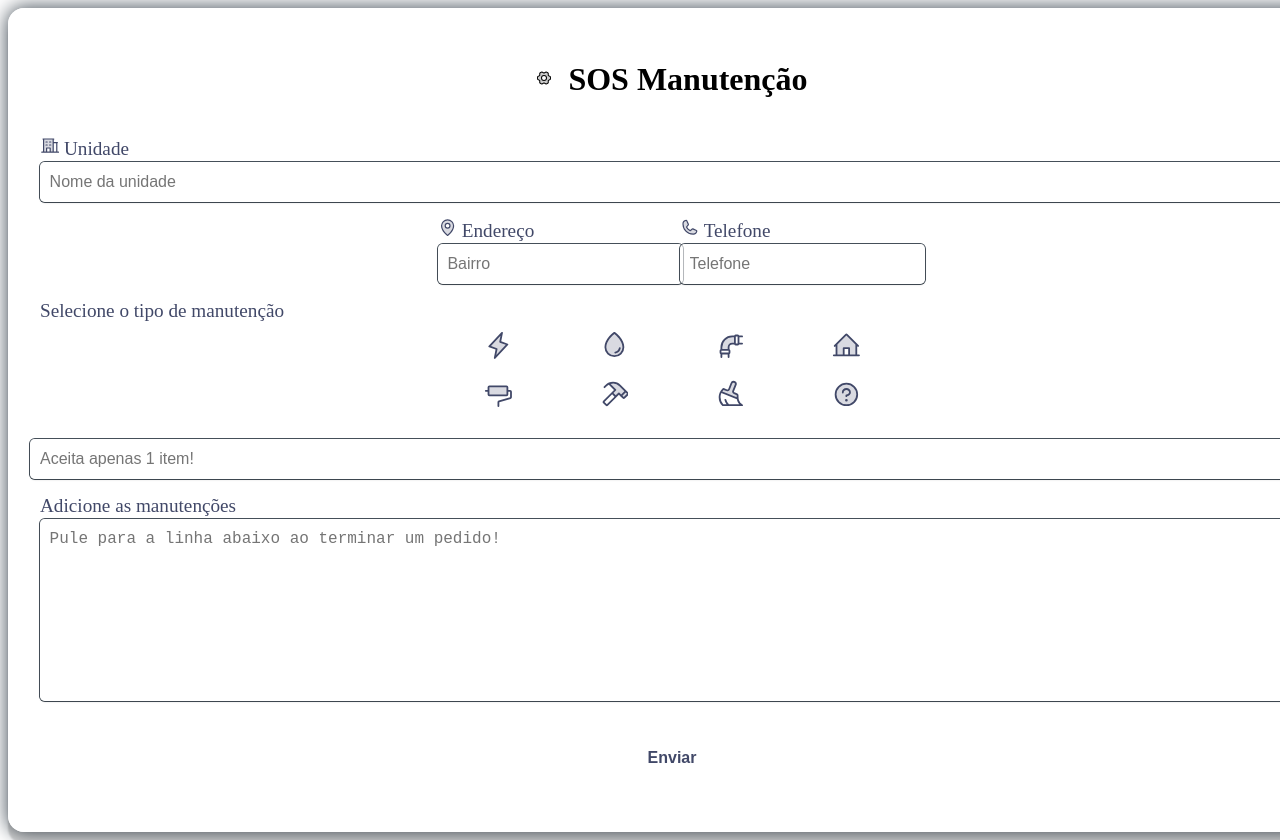
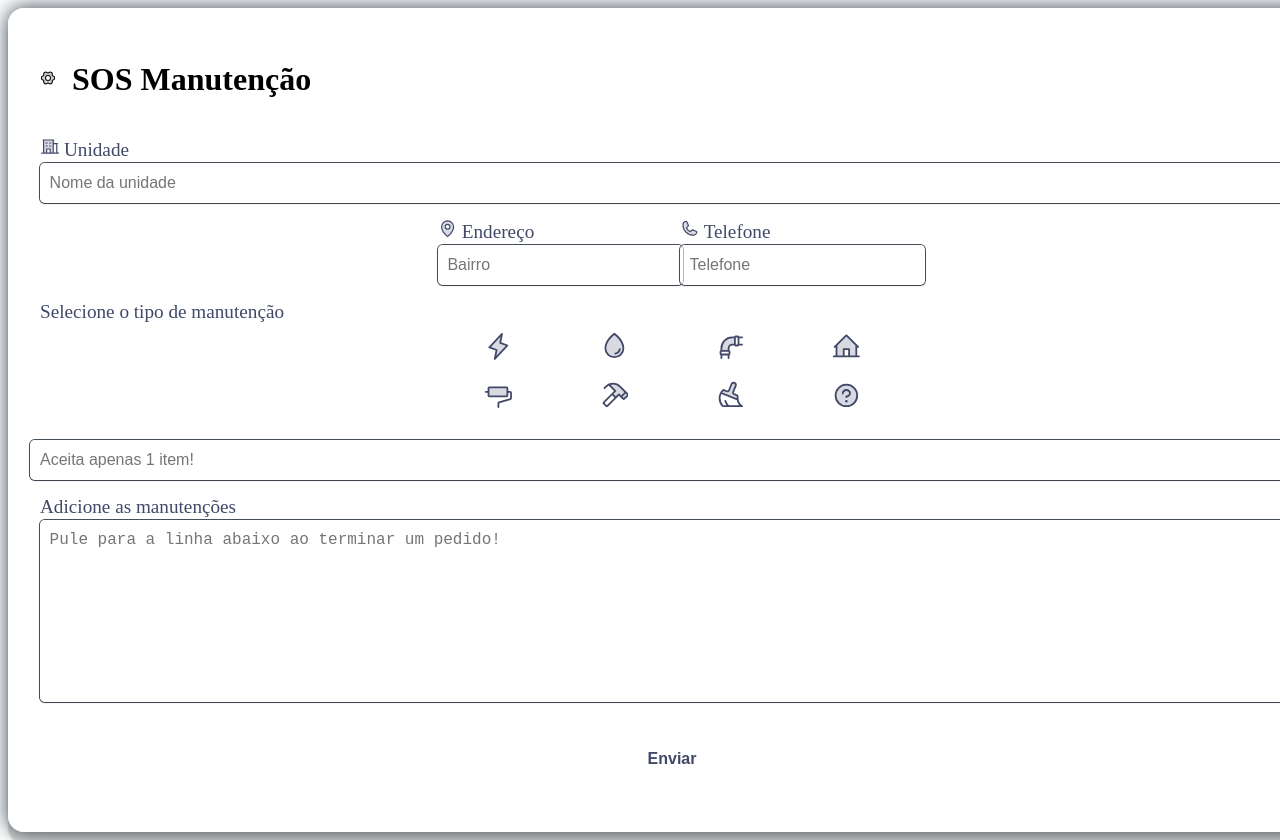
Before and after one commit to Diego-Cesare/sos_manutencao, a React (Vite) app: page / in a window 1280 px wide. Shown: the top 840 px of the page. Built offline with nearby package versions, Linux system fonts and the light colour scheme; the HTML template or start-up script is replaced by a standard one.

Commit message:
Corrigido os erros de layout

```diff
--- a/src/styles/itens.sass
+++ b/src/styles/itens.sass
@@ -1,6 +1,9 @@
 @use 'variables'
 
 .main
+    display: flex
+    flex-direction: column
+    justify-content: space-between
     margin: 0 auto
     background-color: variables.$bg-main
     box-shadow: rgba(0, 0, 0, 0.16) 0px 12px 2px, rgb(70, 80, 90) 0px 0px 20px 1px
@@ -23,7 +26,7 @@ form
 .titulo
     display: flex
     align-items: center
-    justify-content: center
+    justify-content: start
     gap: 1rem
     margin-bottom: 1rem
 
```
Also changed, not shown: src/styles/main.sass (+12 -2 lines).
